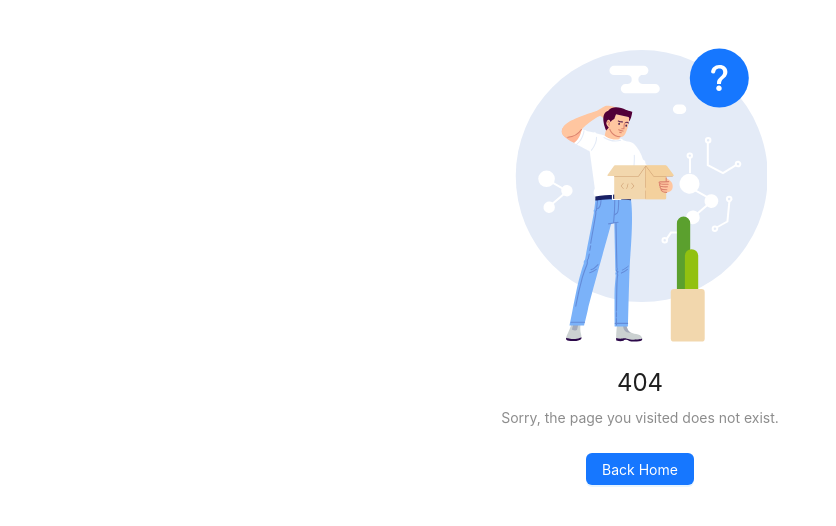
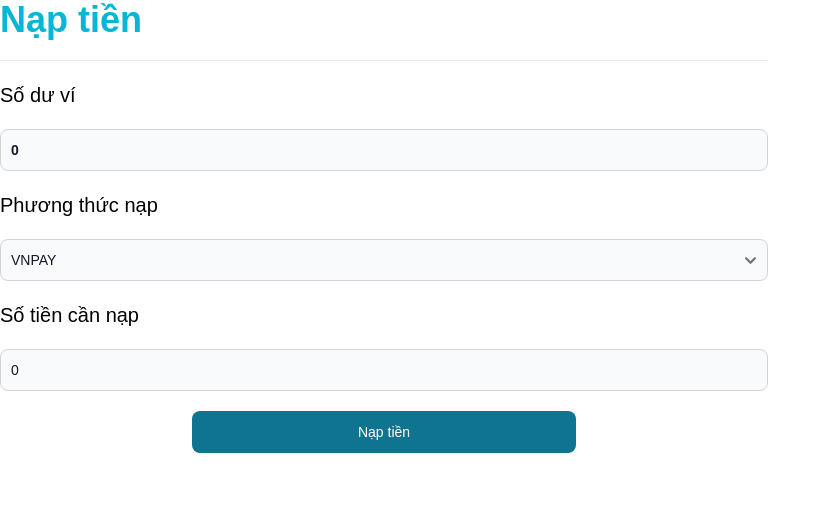
Before and after one commit to gorup2010/BTL-TM-T, a React (Vite) app: page /history-money in a window 1280 px wide. Before the commit this address had no page. Shown: the top 526 px of the page, without its empty margins (0-836 px from the left). Built offline with nearby package versions, Linux system fonts and the light colour scheme.

Commit message:
Recharge

```diff
--- a/src/pages/Home/components/RentalFilterList.jsx
+++ b/src/pages/Home/components/RentalFilterList.jsx
@@ -1,21 +1,14 @@
-import RentalFilter from "./RentalFilter"
-import { priceFilter, areaFilter} from './constant.js'
+import RentalFilter from "./RentalFilter";
+import { priceFilter, areaFilter, universityFilter } from "./constant.js";
 
 const RentalFilterList = () => {
+  return (
+    <div className=" h-fit flex flex-col gap-5 ml-[50px]">
+      <RentalFilter {...priceFilter} cols={2} />
+      <RentalFilter {...areaFilter} cols={2} />
+      <RentalFilter {...universityFilter} cols={2} />
+    </div>
+  );
+};
 
-
-    return (
-        <div className=' h-fit flex flex-col gap-5 ml-[50px]'>
-            <RentalFilter
-                {...priceFilter}
-                cols={2}
-                />
-            <RentalFilter
-                {...areaFilter}
-                cols={2}
-            />
-        </div>
-    )
-}
-
-export default RentalFilterList
+export default RentalFilterList;
--- a/src/pages/Home/components/constant.js
+++ b/src/pages/Home/components/constant.js
@@ -110,7 +110,7 @@ export const postTypeFilter = {
 
 export const universityFilter = {
   type: "university",
-  title: "Trường đại học",
+  title: "Chọn trường đại học",
   titleExpaned: "Chọn theo trường đại học",
   options: [
     {
--- /dev/null
+++ b/src/pages/Recharge/index.jsx
@@ -0,0 +1,57 @@
+import axios from "axios";
+import { Button, Select, TextInput } from "flowbite-react";
+import { useState } from "react";
+
+const submitLink = 'http://localhost:8080/recharge/create_payment_url'
+
+const Recharge = () => {
+  const [amount, setAmount] = useState(0);
+  const [loading, setLoading] = useState(false);
+
+  const balance = 0;
+  const onAmountChange = (event) => {
+    const target = event.target;
+    const value = target.value;
+    setAmount(value);
+  };
+
+  const handleSubmit = async () => {
+    try {
+        setLoading(true);
+        const res = await axios.post(submitLink, {amount});
+        window.location.replace(res.data.paymentURL);
+    } catch (error) {
+        console.log(error.response);
+    }
+}
+
+  return (
+    <div className="w-3/5 flex flex-col space-y-5">
+      <h1 className="font-semibold text-4xl text-cyan-500">Nạp tiền</h1>
+      <hr />
+      <div className="text-xl">Số dư ví</div>
+      <TextInput
+        id="accountBalance"
+        type="text"
+        value={balance.toString().replace(/\B(?=(\d{3})+(?!\d))/g, ".")}
+        readOnly
+        className="font-semibold"
+      />
+      <div className="text-xl">Phương thức nạp</div>
+      <Select>
+        <option value={"vn-pay"}>VNPAY</option>
+      </Select>
+      <div className="text-xl">Số tiền cần nạp</div>
+      <TextInput
+        id="amount"
+        type="number"
+        value={amount}
+        onChange={onAmountChange}
+        className="font-medium"
+      />
+      <Button onClick={handleSubmit} isProcessing={loading} disabled={loading} className="w-1/2 self-center">Nạp tiền</Button>
+    </div>
+  );
+};
+
+export default Recharge;
```
Also changed, not shown: src/routes/index.jsx (+9 -0 lines).
